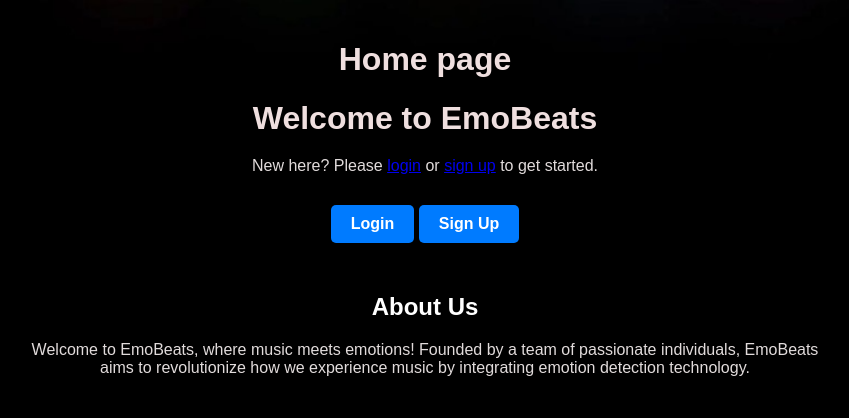
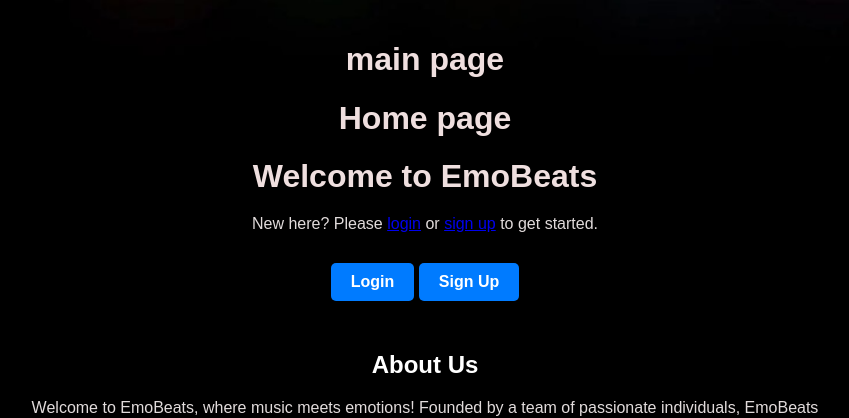
Before and after one commit to nidhijangid9/Mini-Project, a Django app: page / in a window 1280 px wide. Shown: the top 418 px of the page, without its empty margins (215-1064 px from the left). Run offline with Django 5.2, Linux system fonts and the light colour scheme.

Commit message:
Update index.html
home page

```diff
--- a/emobeats/templates/index.html
+++ b/emobeats/templates/index.html
@@ -10,6 +10,7 @@
 </head>
 <body>
     <div class="container">
+        <h1>main page</h1>
         <h1>Home page</h1>
         <h1>Welcome to EmoBeats</h1>
         <p>New here? Please <a href="signup.html">login</a> or <a href="signup.html">sign up</a> to get started.</p>
```
